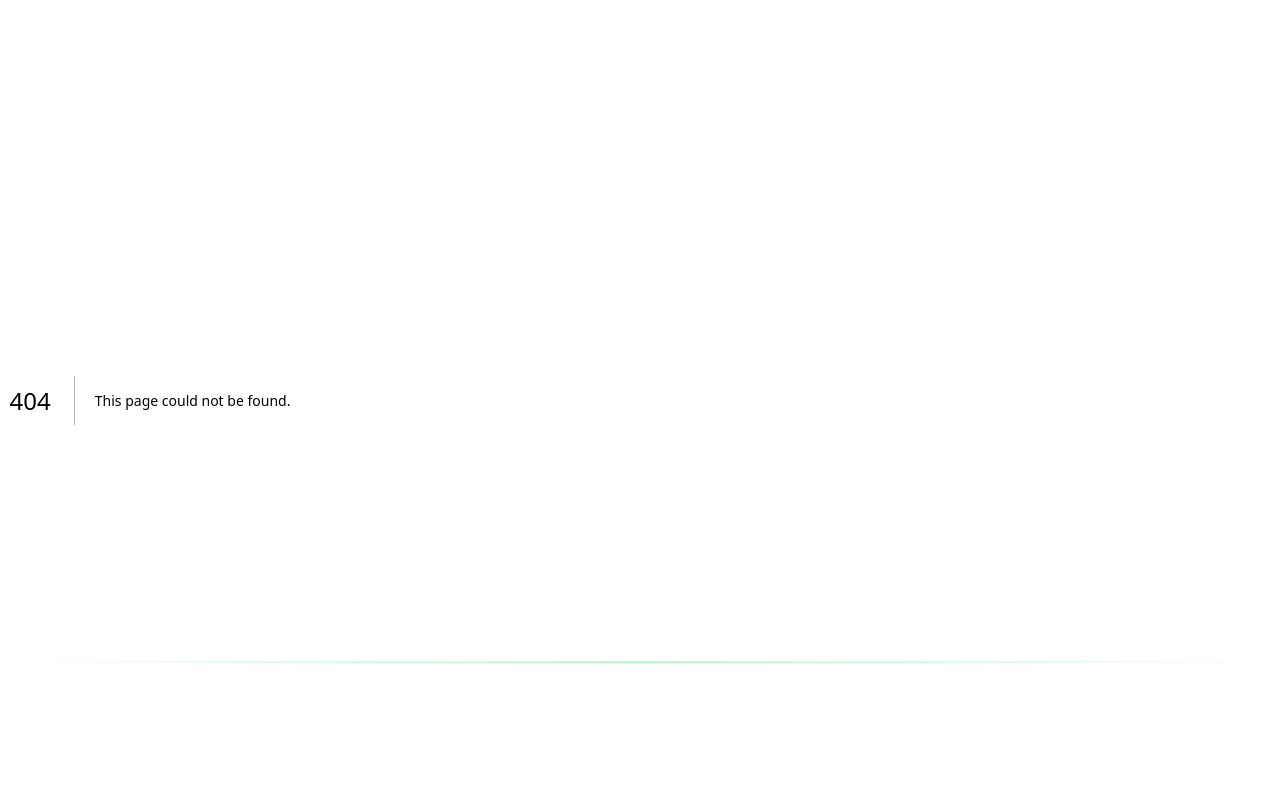
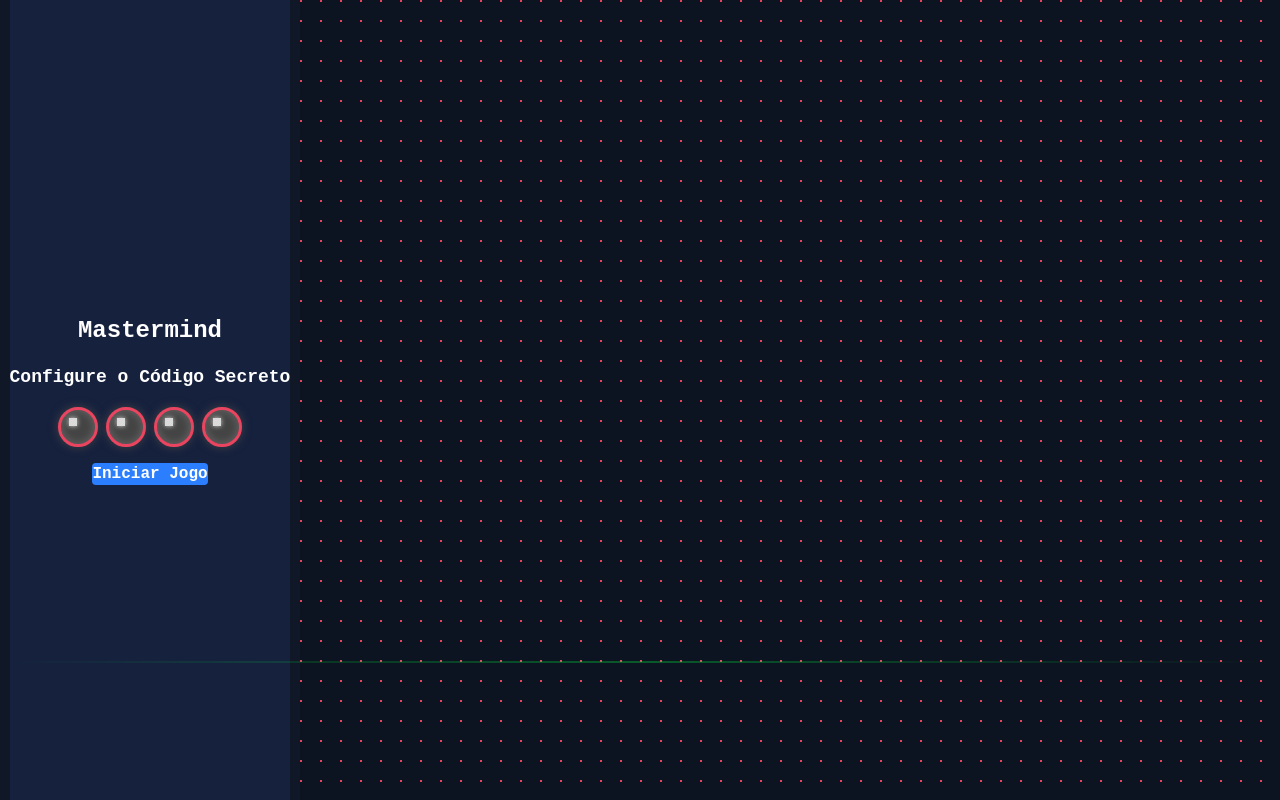
Before and after one commit to ligggght/Programacao-para-Web, a Next.js app in the folder PW/mastermind/: page /teste in a window 1280 px wide. Before the commit this address had no page. Built offline with nearby package versions, Linux system fonts and the light colour scheme.

Commit message:
integração inicial com a pagina feita, precisa de revisão e adicao do bot, pff conserte o css eu sou pessimo

```diff
--- a/PW/mastermind/src/app/page.tsx
+++ b/PW/mastermind/src/app/page.tsx
@@ -6,9 +6,11 @@ import Footer from '../components/initialPage/footer';
 import GamePreview from '../components/initialPage/gamePreview';
 import TechGrid from '../components/initialPage/techGrid';
 import HowToPlay from '../components/initialPage/howToPlay';
+import Game from '@/components/game/Game';
 
 export default function Home() {
   const [isLightMode, setIsLightMode] = useState(false);
+  const [toPlay, setToPlay] = useState(false);
 
   const toggleTheme = () => setIsLightMode(!isLightMode);
 
@@ -24,7 +26,15 @@ export default function Home() {
         <section id="sobre" className="content-section">
           <h2>SOBRE O PROJETO</h2>
           <p>O Master Mind é um jogo clássico de lógica e dedução...</p>
-          <GamePreview />
+          {!toPlay && (
+            <>
+              <GamePreview />
+              <button onClick={() => setToPlay(true)} className="border-1">
+                Jogar
+              </button>
+            </>
+          )}
+          {toPlay && <Game />}
         </section>
 
         <section id="objetivos" className="content-section">
--- /dev/null
+++ b/PW/mastermind/src/app/teste/page.tsx
@@ -0,0 +1,10 @@
+'use client';
+import Game from '@/components/game/Game';
+
+export default function Teste() {
+  return (
+    <div className="min-h-screen flex items-center justify-center bg-gray-900">
+      <Game />
+    </div>
+  );
+}
--- a/PW/mastermind/src/components/game/Board.tsx
+++ b/PW/mastermind/src/components/game/Board.tsx
@@ -1,5 +1,6 @@
 import Peg from './Peg';
 import FeedbackSelector from './FeedbackSelector';
+import SetupGame from './SetupGame';
 import type { BoardProps } from '../../types/global';
 
 export default function Board({
@@ -9,16 +10,17 @@ export default function Board({
   editingFeedback,
   setEditingFeedback,
   awaitingFeedback,
+  secretCode,
 }: BoardProps) {
   return (
     <div className="flex flex-col items-center bg-[#16213e] p-6 border-[3px] border-[#00d4ff] relative shadow-[0_0_15px_#00d4ff,inset_0_0_15px_rgba(0,212,255,0.2)] w-full max-w-md">
       {/* Rows jogadas */}
       {rows.map((row, idx) => (
-        <div key={idx} className="grid grid-cols-4 gap-2 mb-4 items-center">
+        <div key={idx} className="grid grid-cols-4 gap-4 items-center">
           {row.pegs.map((color, pegIdx) => (
             <Peg key={pegIdx} color={color} enabled={false} />
           ))}
-          <div className="grid grid-cols-4 gap-1">
+          <div className="grid grid-cols-2 gap-1">
             {row.feedback.map((type, fbIdx) => (
               <div key={fbIdx} className={`feedback-peg feedback-${type}`}></div>
             ))}
@@ -42,15 +44,23 @@ export default function Board({
             />
           ))}
 
-        <div className="grid grid-cols-4 gap-1">
+        <div className="grid grid-cols-4 gap-1 col-start-2 col-span-2 items-center justify-center">
           {awaitingFeedback && (
-            <FeedbackSelector
-              feedback={editingFeedback}
-              onChange={(newFeedback) => setEditingFeedback(newFeedback)}
-            />
+            <>
+              <FeedbackSelector
+                feedback={editingFeedback}
+                onChange={(newFeedback) => setEditingFeedback(newFeedback)}
+              />
+            </>
           )}
         </div>
       </div>
+      {awaitingFeedback && (
+        <>
+          {/* Mostra o código secreto quando estiver aguardando feedback */}
+          <SetupGame secretCode={secretCode} setSecretCode={() => {}} enabled={false} />
+        </>
+      )}
     </div>
   );
 }
--- /dev/null
+++ b/PW/mastermind/src/components/game/Game.tsx
@@ -0,0 +1,147 @@
+// TODO: integração com o front dos envios passados
+
+'use client';
+import React, { useEffect, useState } from 'react';
+import Board from './Board';
+import SetupGame from './SetupGame';
+import type { RowType, FeedbackType, PegColor } from '@/types/global';
+
+export default function Game() {
+  const [rows, setRows] = useState<RowType[]>([]);
+  const [guessingRow, setGuessingRow] = useState<RowType>({
+    pegs: ['default', 'default', 'default', 'default'],
+    feedback: ['empty', 'empty', 'empty', 'empty'],
+  });
+
+  const [awaitingFeedback, setAwaitingFeedback] = useState<boolean>(false);
+  const [editingFeedback, setEditingFeedback] = useState<FeedbackType[]>([
+    'empty',
+    'empty',
+    'empty',
+    'empty',
+  ]);
+  const [secretCode, setSecretCode] = useState<PegColor[]>([
+    'default',
+    'default',
+    'default',
+    'default',
+  ]);
+
+  const [canSubmitFeedback, setCanSubmitFeedback] = useState(false);
+  const [canSubmitGuess, setCanSubmitGuess] = useState(false);
+  const [canSubmitGameSetup, setCanSubmitGameSetup] = useState(false);
+
+  const [passwordGuessed, setPasswordGuessed] = useState(false);
+
+  const [gameSettedUp, setGameSettedUp] = useState(false);
+
+  function addGuess(newGuess: RowType) {
+    setRows((rows) => {
+      const updatedRows: RowType[] = [...rows, newGuess];
+      return updatedRows;
+    });
+
+    setGuessingRow({
+      pegs: ['default', 'default', 'default', 'default'],
+      feedback: ['empty', 'empty', 'empty', 'empty'],
+    });
+    setEditingFeedback(['empty', 'empty', 'empty', 'empty']);
+    setAwaitingFeedback(true);
+  }
+
+  function addFeedback(newFeedback: FeedbackType[], guessIndex: number) {
+    setRows((rows) => [
+      ...rows.slice(0, guessIndex),
+      { ...rows[guessIndex], feedback: newFeedback },
+      ...rows.slice(guessIndex + 1),
+    ]);
+    setEditingFeedback(['empty', 'empty', 'empty', 'empty']);
+    setAwaitingFeedback(false);
+    if (newFeedback.every((fb) => fb === 'correct')) {
+      setPasswordGuessed(true);
+    }
+  }
+
+  useEffect(() => {
+    if (passwordGuessed) {
+      alert('Parabéns! Você adivinhou o código secreto!');
+      // Reiniciar o jogo
+      setRows([]);
+      setGuessingRow({
+        pegs: ['default', 'default', 'default', 'default'],
+        feedback: ['empty', 'empty', 'empty', 'empty'],
+      });
+      setAwaitingFeedback(false);
+      setEditingFeedback(['empty', 'empty', 'empty', 'empty']);
+      setSecretCode(['default', 'default', 'default', 'default']);
+      setPasswordGuessed(false);
+      setGameSettedUp(false);
+    }
+  }, [passwordGuessed]);
+
+  useEffect(() => {
+    setCanSubmitGuess(guessingRow.pegs.every((c) => c !== 'default'));
+  }, [guessingRow]);
+
+  useEffect(() => {
+    setCanSubmitFeedback(editingFeedback.every((c) => c !== 'empty'));
+  }, [editingFeedback]);
+
+  useEffect(() => {
+    setCanSubmitGameSetup(secretCode.every((c) => c !== 'default'));
+  }, [secretCode]);
+
+  return (
+    <div className="min-h-screen flex flex-col items-center justify-center gap-4 bg-[#16213e] p-6">
+      <h2 className="text-white text-2xl font-bold">Mastermind</h2>
+      {!gameSettedUp && <SetupGame secretCode={secretCode} setSecretCode={setSecretCode} />}
+      {gameSettedUp && (
+        <Board
+          rows={rows}
+          guessingRow={guessingRow}
+          setGuessingRow={setGuessingRow}
+          editingFeedback={editingFeedback}
+          setEditingFeedback={setEditingFeedback}
+          awaitingFeedback={awaitingFeedback}
+          secretCode={secretCode}
+        />
+      )}
+
+      {!gameSettedUp && (
+        <button
+          onClick={() => setGameSettedUp(true)}
+          disabled={!canSubmitGameSetup}
+          className="px-4 py-2 bg-blue-500 hover:bg-blue-400 text-white font-semibold rounded"
+        >
+          Iniciar Jogo
+        </button>
+      )}
+      {gameSettedUp && !awaitingFeedback && (
+        <button
+          onClick={() => {
+            addGuess({
+              pegs: guessingRow.pegs,
+              feedback: ['empty', 'empty', 'empty', 'empty'],
+            });
+          }}
+          disabled={!canSubmitGuess}
+          className="px-4 py-2 bg-cyan-500 hover:bg-cyan-400 text-white font-semibold rounded"
+        >
+          Submeter Jogada
+        </button>
+      )}
+
+      {gameSettedUp && awaitingFeedback && (
+        <button
+          onClick={() => {
+            addFeedback(editingFeedback, rows.length - 1);
+          }}
+          disabled={!canSubmitFeedback}
+          className="px-4 py-2 bg-green-500 hover:bg-green-400 text-white font-semibold rounded"
+        >
+          Submeter Feedback
+        </button>
+      )}
+    </div>
+  );
+}
--- /dev/null
+++ b/PW/mastermind/src/components/game/SetupGame.tsx
@@ -0,0 +1,28 @@
+import Peg from './Peg';
+import type { SetupGameProps } from '../../types/global';
+
+export default function SetupGame({ secretCode, setSecretCode, enabled = true }: SetupGameProps) {
+  return (
+    <>
+      {enabled ? (
+        <h3 className="text-white text-lg font-bold">Configure o Código Secreto</h3>
+      ) : (
+        <h3 className="text-white text-lg font-bold">Código Secreto: </h3>
+      )}
+      <div className="grid grid-cols-4 gap-2 mb-4 items-center">
+        {secretCode.map((color, pegIdx) => (
+          <Peg
+            key={pegIdx}
+            color={color}
+            enabled={enabled}
+            onChange={(newColor) => {
+              const newPegs = [...secretCode];
+              newPegs[pegIdx] = newColor;
+              setSecretCode(newPegs);
+            }}
+          />
+        ))}
+      </div>
+    </>
+  );
+}
--- a/PW/mastermind/src/components/game/game.tsx
+++ /dev/null
@@ -1,94 +0,0 @@
-// TODO: adição do passo de escolher o segredo
-// TODO: integração com o front dos envios passados
-
-'use client';
-import React, { useEffect, useState } from 'react';
-import Board from './Board';
-import type { RowType, FeedbackType } from '@/types/global';
-
-export default function Game() {
-  const [rows, setRows] = useState<RowType[]>([]);
-  const [guessingRow, setGuessingRow] = useState<RowType>({
-    pegs: ['default', 'default', 'default', 'default'],
-    feedback: ['empty', 'empty', 'empty', 'empty'],
-  });
-
-  const [awaitingFeedback, setAwaitingFeedback] = useState<boolean>(false);
-  const [editingFeedback, setEditingFeedback] = useState<FeedbackType[]>([
-    'empty',
-    'empty',
-    'empty',
-    'empty',
-  ]);
-
-  const [canSubmitFeedback, setCanSubmitFeedback] = useState(false);
-
-  function addGuess(newGuess: RowType) {
-    setRows((rows) => {
-      const updatedRows: RowType[] = [...rows, newGuess];
-      return updatedRows;
-    });
-
-    setGuessingRow({
-      pegs: ['default', 'default', 'default', 'default'],
-      feedback: ['empty', 'empty', 'empty', 'empty'],
-    });
-    setEditingFeedback(['empty', 'empty', 'empty', 'empty']);
-    setAwaitingFeedback(true);
-  }
-
-  function addFeedback(newFeedback: FeedbackType[], guessIndex: number) {
-    setRows((rows) => [
-      ...rows.slice(0, guessIndex),
-      { ...rows[guessIndex], feedback: newFeedback },
-      ...rows.slice(guessIndex + 1),
-    ]);
-    setEditingFeedback(['empty', 'empty', 'empty', 'empty']);
-    setAwaitingFeedback(false);
-  }
-
-  // Sempre que a linha de edição mudar, verifica se todos os pinos foram preenchidos
-  useEffect(() => {
-    setCanSubmitFeedback(guessingRow.pegs.every((c) => c !== null));
-  }, [guessingRow]);
-
-  return (
-    <div className="min-h-screen flex flex-col items-center justify-center gap-4 bg-[#16213e] p-6">
-      <h2 className="text-white text-2xl font-bold">Mastermind</h2>
-      <Board
-        rows={rows}
-        guessingRow={guessingRow}
-        setGuessingRow={setGuessingRow}
-        editingFeedback={editingFeedback}
-        setEditingFeedback={setEditingFeedback}
-        awaitingFeedback={awaitingFeedback}
-      />
-
-      {!awaitingFeedback && (
-        <button
-          onClick={() => {
-            addGuess({
-              pegs: guessingRow.pegs,
-              feedback: ['empty', 'empty', 'empty', 'empty'],
-            });
-          }}
-          disabled={!canSubmitFeedback}
-          className="px-4 py-2 bg-cyan-500 hover:bg-cyan-400 text-white font-semibold rounded"
-        >
-          Submeter Jogada
-        </button>
-      )}
-
-      {awaitingFeedback && (
-        <button
-          onClick={() => {
-            addFeedback(editingFeedback, rows.length - 1);
-          }}
-          className="px-4 py-2 bg-green-500 hover:bg-green-400 text-white font-semibold rounded"
-        >
-          Submeter Feedback
-        </button>
-      )}
-    </div>
-  );
-}
--- a/PW/mastermind/src/types/global.ts
+++ b/PW/mastermind/src/types/global.ts
@@ -11,6 +11,12 @@ export type BoardProps = {
   editingFeedback: FeedbackType[];
   setEditingFeedback: (feedback: FeedbackType[]) => void;
   awaitingFeedback: boolean;
+  secretCode: PegColor[];
+};
+export type SetupGameProps = {
+  secretCode: PegColor[];
+  setSecretCode: (code: PegColor[]) => void;
+  enabled?: boolean;
 };
 export type FeedbackPegProps = {
   type: FeedbackType;
```
Also changed, not shown: PW/mastermind/src/styles/globals.css (+0 -7 lines).
